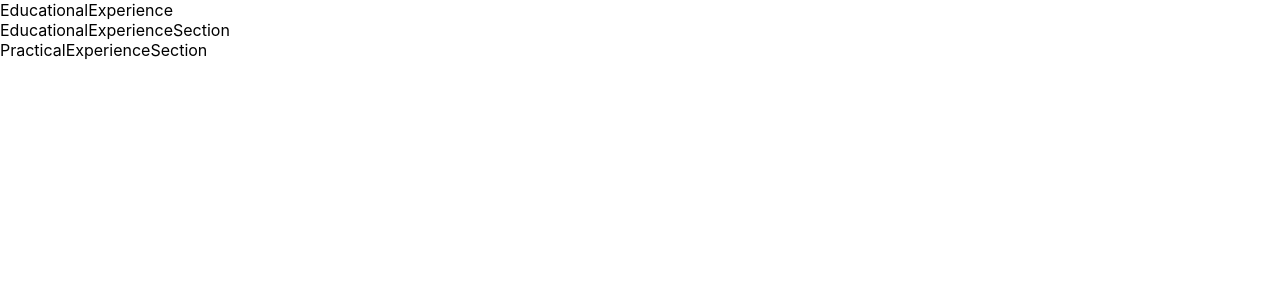
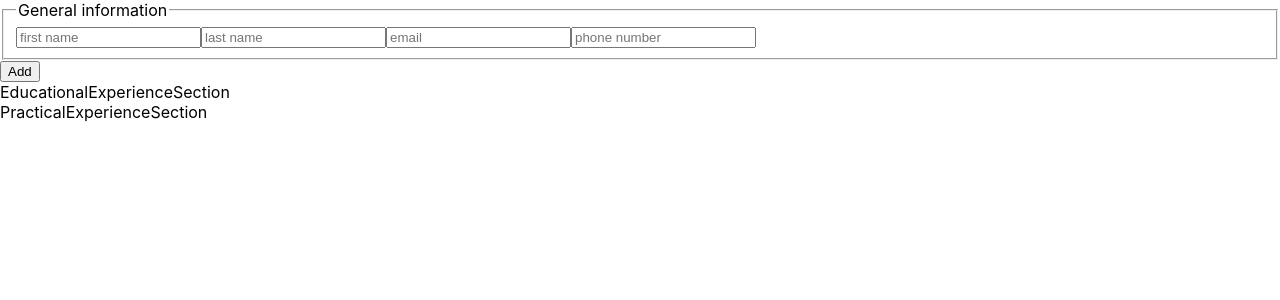
Before and after one commit to yassineDh/cv-project-hooks, a React (Create React App) app: page / in a window 1280 px wide. Shown: the top 300 px of the page. Built offline with nearby package versions, Linux system fonts and the light colour scheme.

Commit message:
add inputs

```diff
--- a/src/App.js
+++ b/src/App.js
@@ -1,11 +1,11 @@
-import EducationalExperience from "./components/EducationalExperience";
+import GeneralInformation from "./components/GeneralInformation";
 import EducationalExperienceSection from "./components/EducationalExperienceSection";
 import PracticalExperienceSection from "./components/PracticalExperienceSection";
 
 function App() {
   return (
     <div className="App">
-      <EducationalExperience />
+      <GeneralInformation />
       <EducationalExperienceSection />
       <PracticalExperienceSection />
     </div>
--- a/src/components/EducationalExperience.js
+++ /dev/null
@@ -1,7 +0,0 @@
-import React from "react";
-
-function EducationalExperience() {
-  return <div>EducationalExperience</div>;
-}
-
-export default EducationalExperience;
--- /dev/null
+++ b/src/components/GeneralInformation.js
@@ -0,0 +1,78 @@
+import React, { useState } from "react";
+
+function GeneralInformation() {
+  const [firstName, setFirstName] = useState("");
+  const [lastName, setLastName] = useState("");
+  const [email, setEmail] = useState("");
+  const [phoneNumber, setPhoneNumber] = useState(0);
+  const [isComplete, setIsComplete] = useState(false);
+
+  function submitHandler(e) {
+    e.preventDefault();
+
+    setIsComplete(true);
+  }
+
+  function updateHandler(e) {
+    e.preventDefault();
+
+    setIsComplete(false);
+  }
+
+  function changeHandler(e) {
+    const name = e.target.name;
+    const value = e.target.value;
+    let methodName = "set" + name.charAt(0).toUpperCase() + name.slice(1);
+    console.log(methodName);
+    console.log(this);
+    methodName(value);
+  }
+  let button = isComplete ? (
+    <button type="button" onClick={updateHandler}>
+      Update
+    </button>
+  ) : (
+    <button type="submit">Add</button>
+  );
+
+  return (
+    <React.Fragment>
+      <form onSubmit={submitHandler}>
+        <fieldset>
+          <legend>General information</legend>
+          <input
+            type="text"
+            name="firstName"
+            placeholder="first name"
+            onChange={changeHandler}
+            disabled={isComplete}
+          />
+          <input
+            type="text"
+            name="lastName"
+            placeholder="last name"
+            onChange={changeHandler}
+            disabled={isComplete}
+          />
+          <input
+            type="email"
+            name="email"
+            placeholder="email"
+            onChange={changeHandler}
+            disabled={isComplete}
+          />
+          <input
+            type="number"
+            name="phoneNumber"
+            placeholder="phone number"
+            onChange={changeHandler}
+            disabled={isComplete}
+          />
+        </fieldset>
+        {button}
+      </form>
+    </React.Fragment>
+  );
+}
+
+export default GeneralInformation;
```
